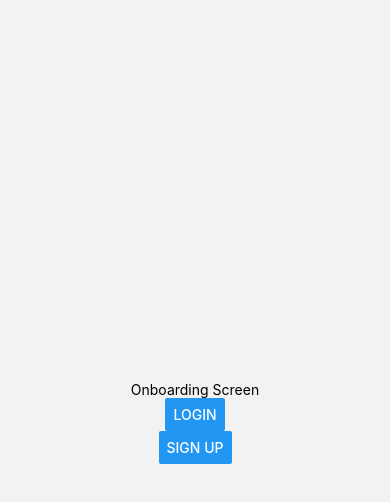
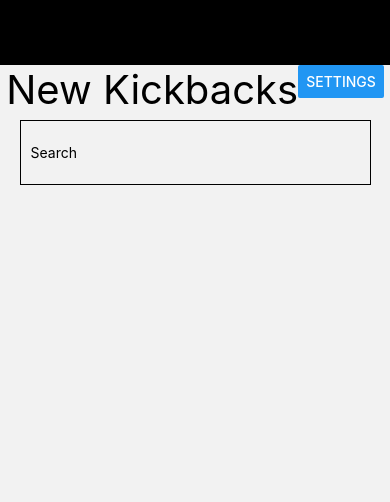
Before and after one commit to Darrengn/KickBack, a React Native app: screen /Home in a window 390 px wide. Shown: the top 502 px of the page. Built offline with nearby package versions, Linux system fonts and the light colour scheme.

Commit message:
Started basic home screen, not done

```diff
--- a/App.js
+++ b/App.js
@@ -6,6 +6,7 @@ import { createStackNavigator } from '@react-navigation/stack';
 import OnboardingScreen from './screens/OnboardingScreen';
 import LoginScreen from './screens/LoginScreen';
 import SignupScreen from './screens/SignupScreen';
+import HomeScreen from './screens/HomeScreen';
 
 const AppStack = createStackNavigator();
 
@@ -18,6 +19,7 @@ const App = () => {
         <AppStack.Screen name="Onboarding" component={OnboardingScreen} />
         <AppStack.Screen name="Login" component={LoginScreen} />
         <AppStack.Screen name="Signup" component={SignupScreen} />
+        <AppStack.Screen name="Home" component={HomeScreen} />
       </AppStack.Navigator>
     </NavigationContainer>
   );
--- /dev/null
+++ b/screens/HomeScreen.js
@@ -0,0 +1,49 @@
+import React from 'react';
+import { View, Text, Button, StyleSheet, TextInput } from 'react-native';
+
+const HomeScreen = ({navigation}) => {
+    const [search, onChangeSearch] = React.useState('');
+    return (
+        <View style={{flex: 1}}>
+            <View style = {{flex: 1, alignItems: 'flex-start', justifyContent: 'flex-end', backgroundColor: 'black'}}>
+
+            </View>
+            <View style = {[styles.container,{flex: 12}]}>
+                <View style = {{flexDirection: 'row', flex: 1, alignItems: 'flex-start'}}>
+                    <Text style = {{fontSize: 40,}}>New Kickbacks</Text>
+                    <Button
+                        title="settings"
+                        onPress={() => navigation.navigate("Onboarding")} // TODO change to settings page
+                    />
+                </View>
+                <View style = {[styles.input, {flex: 1, width: '90%',flexDirection:'row'}]}>
+                <TextInput
+                    style={{flex:1,}}
+                    onChangeText={onChangeSearch}
+                    value={search}
+                    placeholder='Search'
+                />
+                </View>
+                <View style = {{flex:15}}></View>
+            </View>
+        </View>
+    );
+};
+
+export default HomeScreen;
+
+const styles = StyleSheet.create({
+    container: {
+      flex: 1,
+      alignItems: 'center',
+      justifyContent: 'center',
+    },
+    input: {
+        height: 40,
+        width: 450,
+        margin: 12,
+        borderWidth: 1,
+        padding: 10,
+        textAlign: 'center',
+      },
+  });
--- a/screens/OnboardingScreen.js
+++ b/screens/OnboardingScreen.js
@@ -13,6 +13,10 @@ const OnboardingScreen = ({navigation}) => {
                 title="Sign Up"
                 onPress={() => navigation.navigate("Signup")}
             />
+            <Button
+                title="Home"
+                onPress={() => navigation.navigate("Home")}
+            />
         </View>
     );
 }
```
